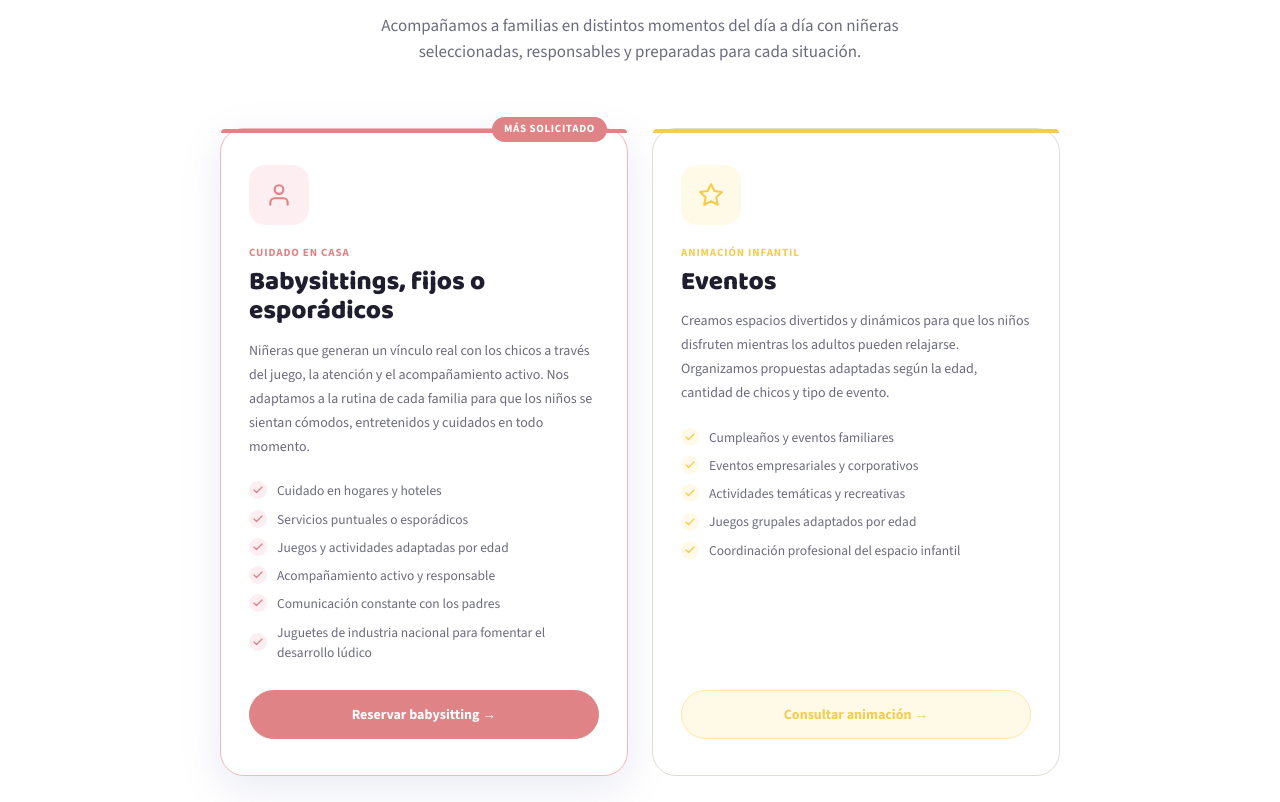
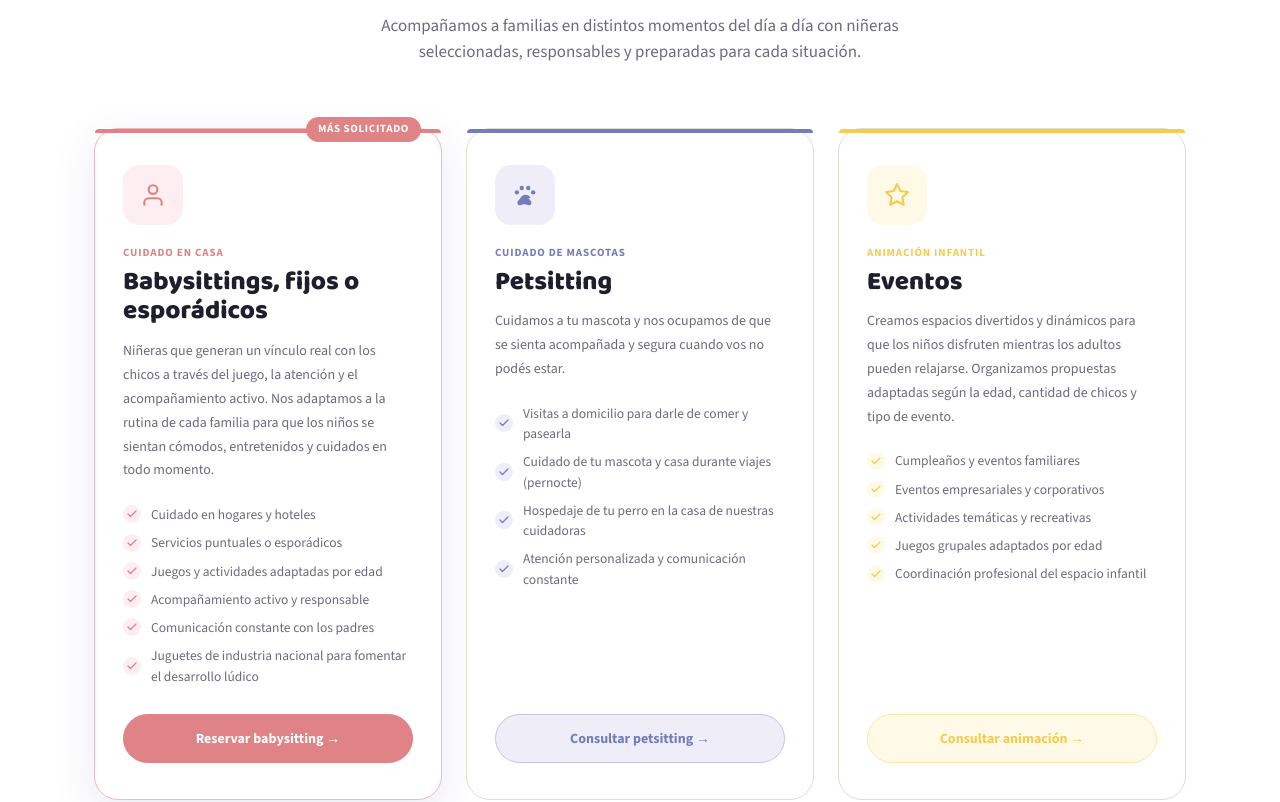
Before and after one commit to diegomarin28/parents-break, a Next.js app: page / in a window 1280 px wide. Shown: the part 2420-3222 px from the top of the page. Built offline with nearby package versions, Linux system fonts and the light colour scheme.

Commit message:
Add Petsitting service details and update layout

```diff
--- a/src/components/ServicesSection.tsx
+++ b/src/components/ServicesSection.tsx
@@ -22,6 +22,21 @@ export default function ServicesSection() {
       featured: true,
       featuredBadgeBg: "var(--pink)",
       featuredBadgeColor: "white",
+    },
+    {
+      title: "Petsitting",
+      subtitle: "Cuidado de mascotas",
+      desc: "Cuidamos a tu mascota y nos ocupamos de que se sienta acompañada y segura cuando vos no podés estar.",
+      items: [
+        "Visitas a domicilio para darle de comer y pasearla",
+        "Cuidado de tu mascota y casa durante viajes (pernocte)",
+        "Hospedaje de tu perro en la casa de nuestras cuidadoras",
+        "Atención personalizada y comunicación constante",
+      ],
+      color: "var(--blue)",
+      bg: "var(--blue-light)",
+      border: "var(--blue-mid)",
+      cta: "Consultar petsitting",
     },
     {
       title: "Eventos",
@@ -68,10 +83,8 @@ responsables y preparadas para cada situación.
         {/* Cards */}
         <div className="services-grid" style={{
           display: "grid",
-          gridTemplateColumns: "repeat(2, 1fr)",
+          gridTemplateColumns: "repeat(3, 1fr)",
           gap: 24,
-          maxWidth: 840,
-          margin: "0 auto",
             alignItems: "stretch",
         }}>
           {services.map((s, i) => (
@@ -133,6 +146,15 @@ responsables y preparadas para cada situación.
                   <svg width="26" height="26" viewBox="0 0 24 24" fill="none" stroke={s.color} strokeWidth="2" strokeLinecap="round" strokeLinejoin="round">
                     <path d="M20 21v-2a4 4 0 0 0-4-4H8a4 4 0 0 0-4 4v2"/>
                     <circle cx="12" cy="7" r="4"/>
+                  </svg>
+                )}
+                {s.title === "Petsitting" && (
+                  <svg width="26" height="26" viewBox="0 0 24 24" fill={s.color} stroke="none">
+                    <circle cx="4.5" cy="9.5" r="2"/>
+                    <circle cx="9" cy="5.5" r="2"/>
+                    <circle cx="15" cy="5.5" r="2"/>
+                    <circle cx="19.5" cy="9.5" r="2"/>
+                    <path d="M17.34 14.86c-.83-1.6-1.95-2.86-4.3-3.1-.34-.03-.68-.03-1.02 0-2.35.24-3.47 1.5-4.3 3.1-.83 1.6-2.55 2.3-2.7 4.02-.15 1.65 1.1 2.87 2.66 2.6.98-.17 1.9-.77 3.02-.9.5-.06 1.02-.06 1.52 0 1.12.13 2.04.73 3.02.9 1.56.27 2.81-.95 2.66-2.6-.15-1.72-1.87-2.42-2.7-4.02z"/>
                   </svg>
                 )}
                 {s.title === "Eventos" && (
```
